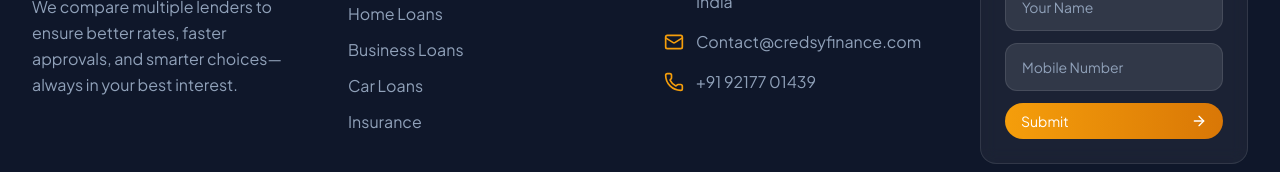
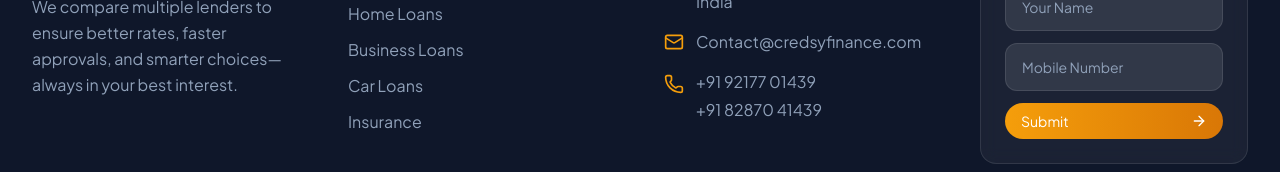
Before and after one commit to ayesha-teambuz/credsy_website, a Next.js app: page / in a window 1280 px wide. Shown: the part 4586-4758 px from the top of the page. Built offline with nearby package versions, Linux system fonts and the light colour scheme; a web font is replaced by a local one.

Commit message:
add both contact numbers to footer

```diff
--- a/components/Footer.tsx
+++ b/components/Footer.tsx
@@ -90,11 +90,16 @@ export default function Footer() {
                   Contact@credsyfinance.com
                 </a>
               </li>
-              <li className="flex items-center gap-3 text-slate-400">
-                <Phone className="w-5 h-5 text-credsy-gold shrink-0" />
-                <a href="tel:9217701439" className="hover:text-white transition-colors">
-                  +91 92177 01439
-                </a>
+              <li className="flex items-start gap-3 text-slate-400">
+                <Phone className="w-5 h-5 text-credsy-gold shrink-0 mt-1" />
+                <div className="flex flex-col gap-1">
+                  <a href="tel:9217701439" className="hover:text-white transition-colors">
+                    +91 92177 01439
+                  </a>
+                  <a href="tel:8287041439" className="hover:text-white transition-colors">
+                    +91 82870 41439
+                  </a>
+                </div>
               </li>
             </ul>
           </div>
```
